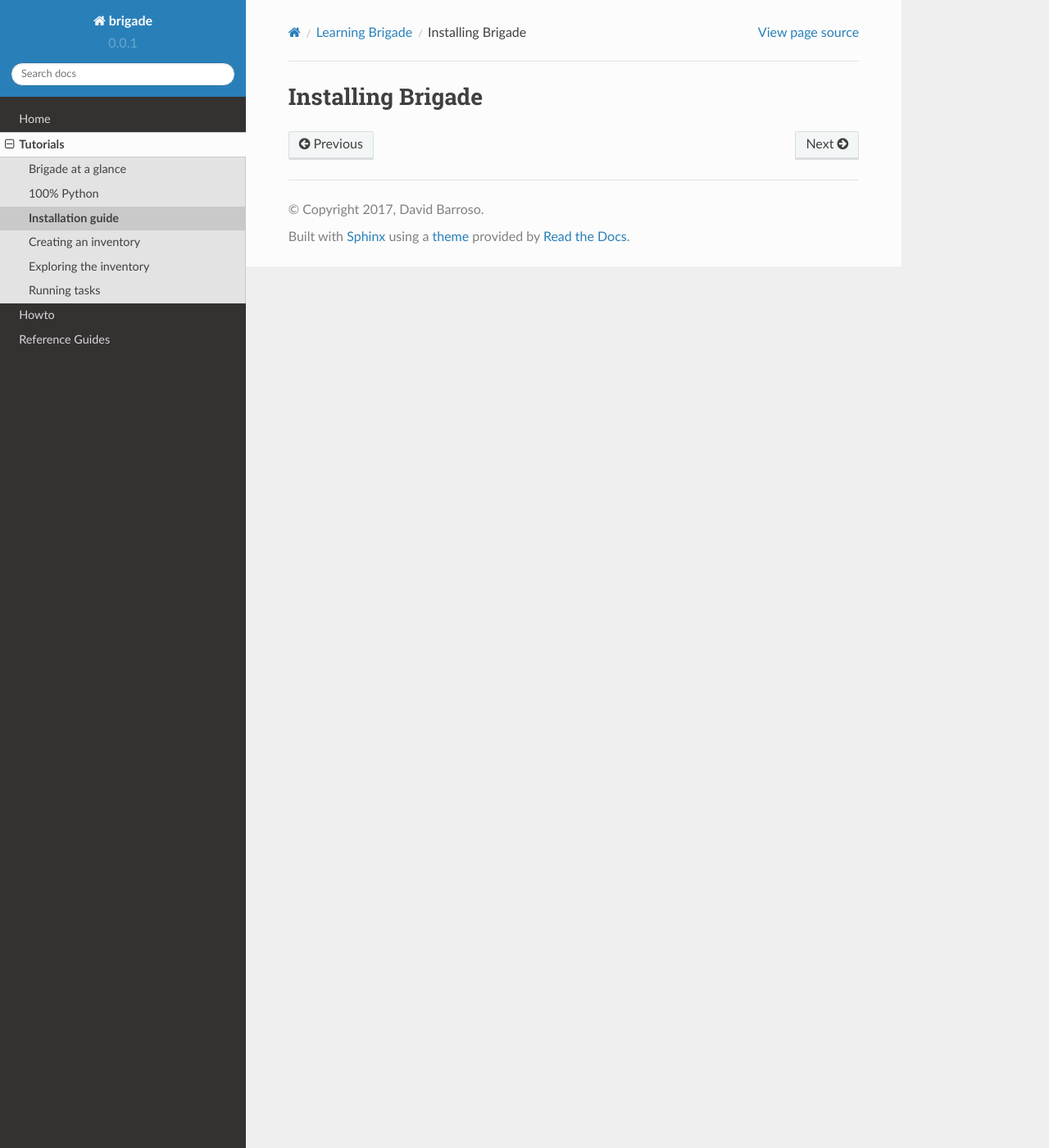
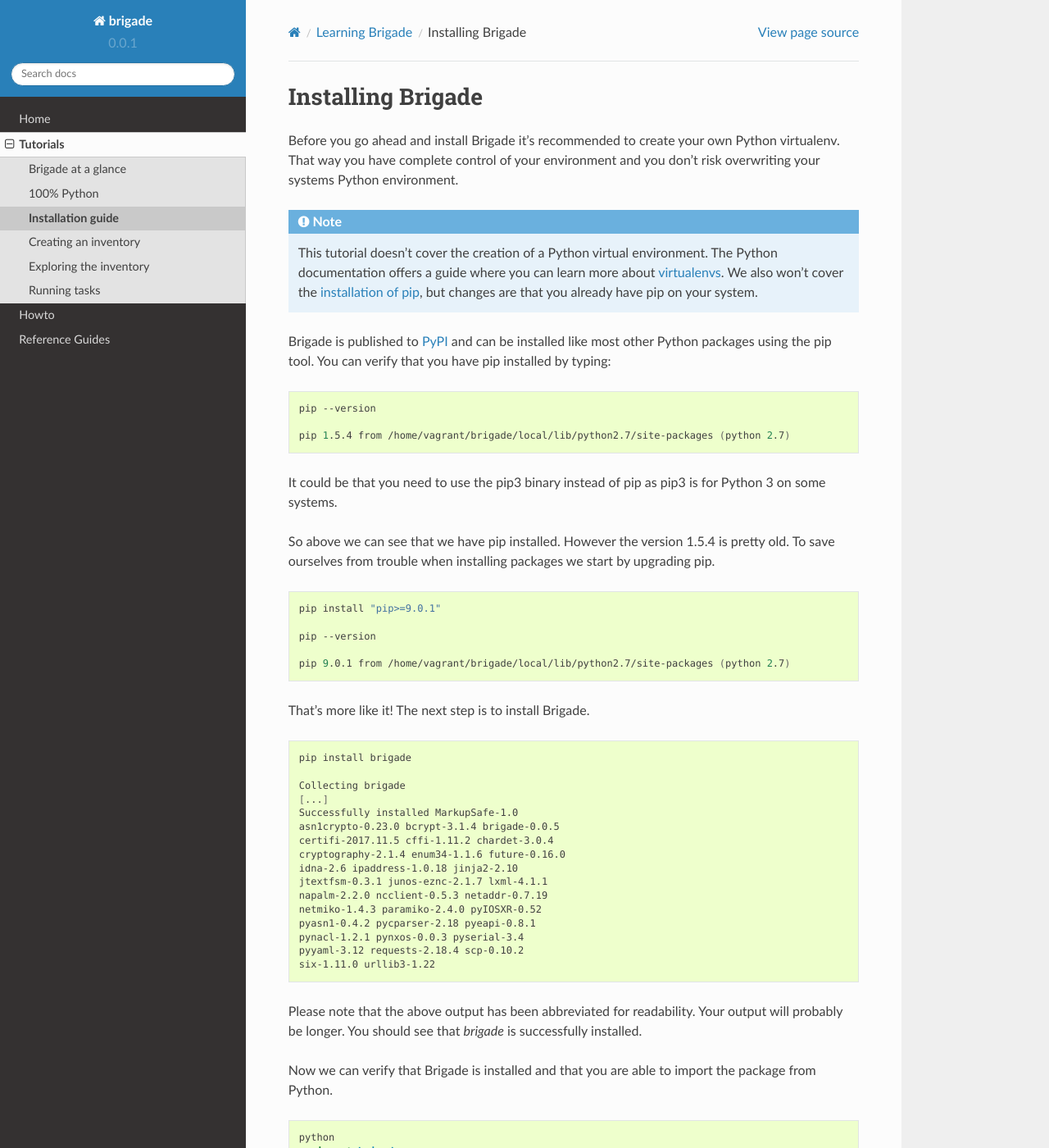
Before and after one commit to nornir-automation/nornir, a Sphinx documentation site: the page built from docs/tutorials/intro/install.rst, in a window 1280 px wide and 1400 px high. Shown: the whole window at 82% size. Built offline with Sphinx 7.4.7 and the Read the Docs theme 2.0.0, drawn with Linux system fonts in a browser that asks for light colours; some of the changed text lies outside the part shown.

Commit message:
Add install section

```diff
--- a/docs/tutorials/intro/install.rst
+++ b/docs/tutorials/intro/install.rst
@@ -1,2 +1,61 @@
 Installing Brigade
 ==================
+
+Before you go ahead and install Brigade it's recommended to create your own Python virtualenv. That way you have complete control of your environment and you don't risk overwriting your systems Python environment.
+
+.. note::
+
+   This tutorial doesn't cover the creation of a Python virtual environment. The Python documentation offers a guide where you can learn more about `virtualenvs <http://docs.python-guide.org/en/latest/dev/virtualenvs/>`_. We also won't cover the `installation of pip <https://pip.pypa.io/en/stable/installing/>`_, but changes are that you already have pip on your system.
+
+Brigade is published to `PyPI <https://pypi.org/project/brigade/>`_ and can be installed like most other Python packages using the pip tool. You can verify that you have pip installed by typing:
+
+.. code-block:: bash
+
+	pip --version
+
+	pip 1.5.4 from /home/vagrant/brigade/local/lib/python2.7/site-packages (python 2.7)
+
+It could be that you need to use the pip3 binary instead of pip as pip3 is for Python 3 on some systems.
+
+So above we can see that we have pip installed. However the version 1.5.4 is pretty old. To save ourselves from trouble when installing packages we start by upgrading pip.
+
+.. code-block:: bash
+
+	pip install "pip>=9.0.1"
+
+	pip --version
+
+	pip 9.0.1 from /home/vagrant/brigade/local/lib/python2.7/site-packages (python 2.7)
+
+That's more like it! The next step is to install Brigade.
+
+.. code-block:: bash
+
+	pip install brigade
+
+	Collecting brigade
+	[...]
+	Successfully installed MarkupSafe-1.0
+	asn1crypto-0.23.0 bcrypt-3.1.4 brigade-0.0.5
+	certifi-2017.11.5 cffi-1.11.2 chardet-3.0.4
+	cryptography-2.1.4 enum34-1.1.6 future-0.16.0
+	idna-2.6 ipaddress-1.0.18 jinja2-2.10
+	jtextfsm-0.3.1 junos-eznc-2.1.7 lxml-4.1.1
+	napalm-2.2.0 ncclient-0.5.3 netaddr-0.7.19
+	netmiko-1.4.3 paramiko-2.4.0 pyIOSXR-0.52
+	pyasn1-0.4.2 pycparser-2.18 pyeapi-0.8.1
+	pynacl-1.2.1 pynxos-0.0.3 pyserial-3.4
+	pyyaml-3.12 requests-2.18.4 scp-0.10.2
+	six-1.11.0 urllib3-1.22
+
+Please note that the above output has been abbreviated for readability. Your output will probably be longer. You should see that `brigade` is successfully installed.
+
+Now we can verify that Brigade is installed and that you are able to import the package from Python.
+
+.. code-block:: python
+
+	python
+	>>>import brigade.core
+	>>>
+
+Great, now you're ready to create an inventory.
```
